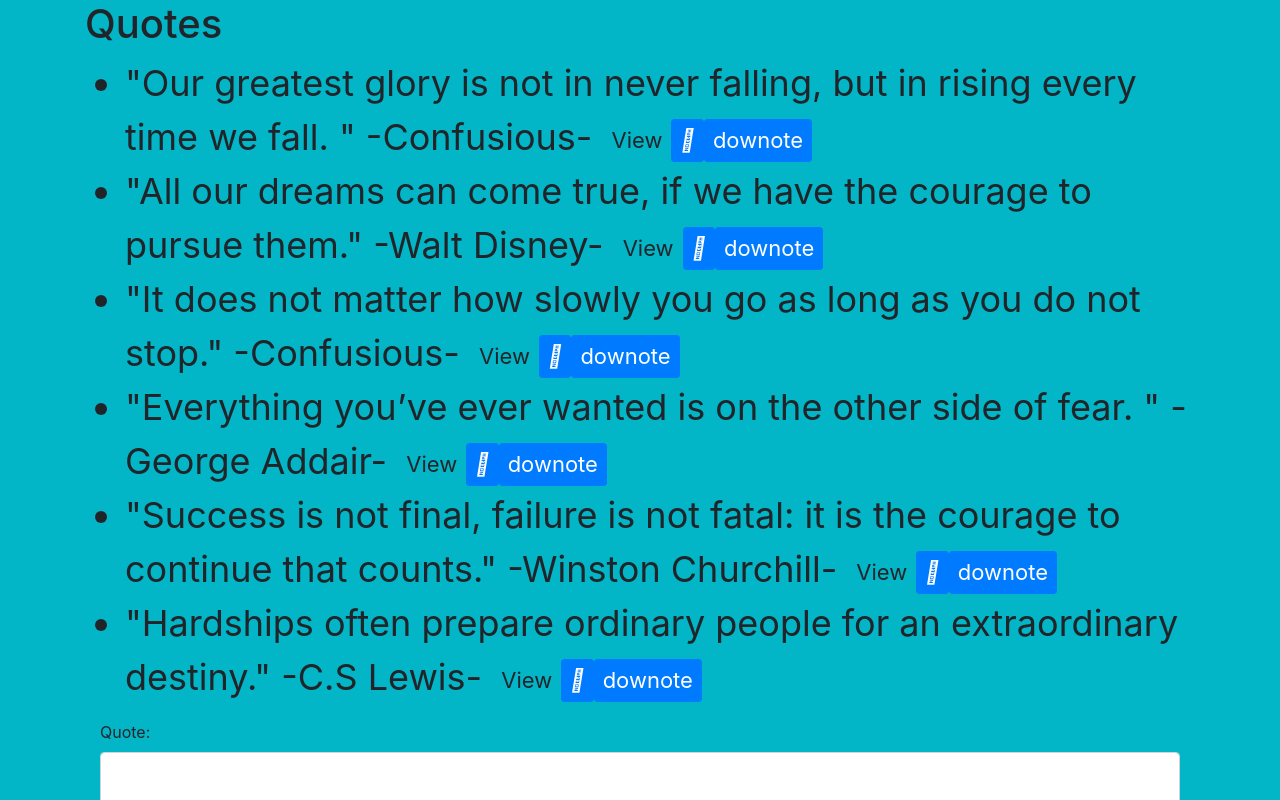
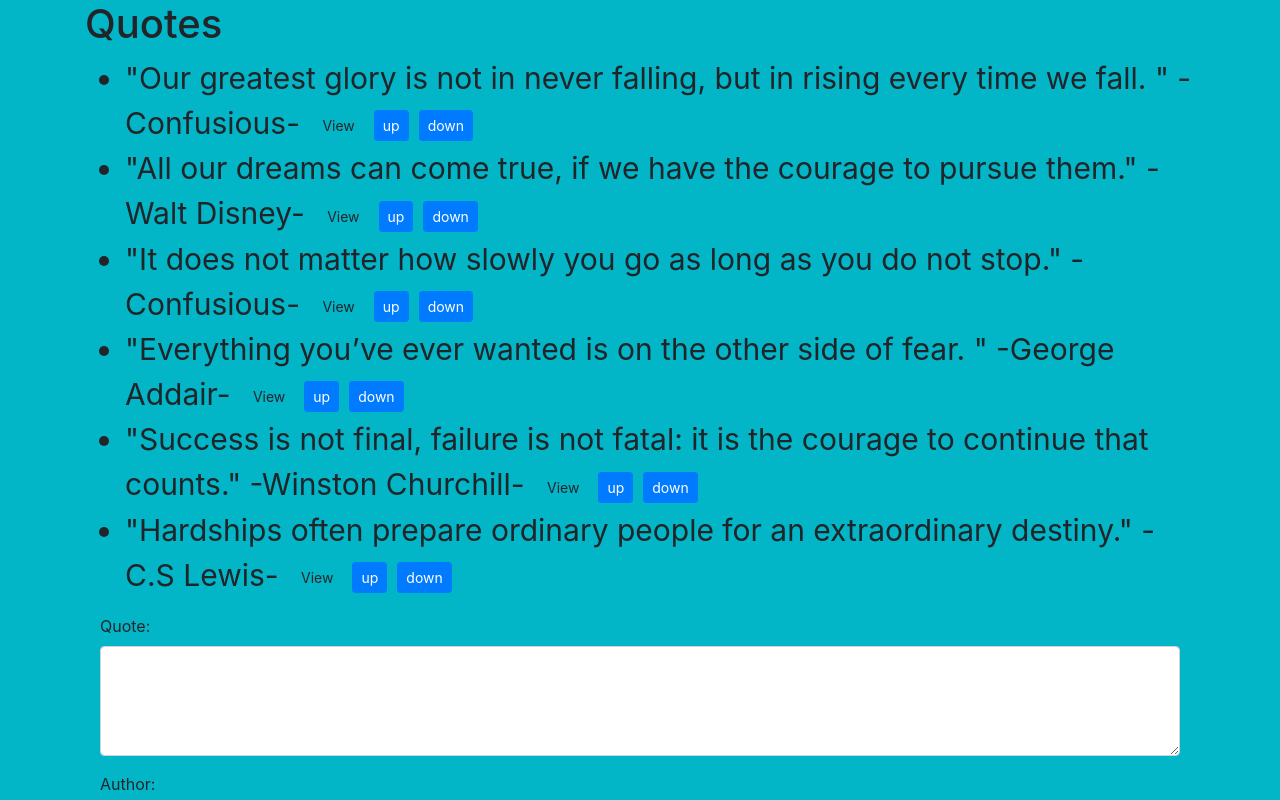
Before and after one commit to KageniJK/Quotes, an Angular app: page / in a window 1280 px wide. Shown: the top 800 px of the page. Built offline with nearby package versions, Linux system fonts and the light colour scheme.

Commit message:
made styling changes to buttons

```diff
--- a/src/app/quote-details/quote-details.component.html
+++ b/src/app/quote-details/quote-details.component.html
@@ -2,6 +2,5 @@
   {{quote.submitter}}
   Upvotes:{{quote.upvotes}}
   Downvotes:{{quote.downvotes}}
-  Overall Votes:{{quote.toatalVotes}}
   <button type="button" class="btn btn-sm btn-danger" (click) = "delete(true)">Delete Quote</button>
 </p>
--- a/src/app/quotes/quotes.component.css
+++ b/src/app/quotes/quotes.component.css
@@ -1,11 +1,7 @@
 li{
-  font-size: 36px;
+  font-size: 30px;
 }
 
-button{
-  font-size: 22px;
+button {
+  margin: 5px;
 }
-
-container{
-  background-color: rgb(20, 203, 251);
-}
--- a/src/app/quotes/quotes.component.html
+++ b/src/app/quotes/quotes.component.html
@@ -4,8 +4,8 @@
 </div>
   <ul>
     <li *ngFor='let quote of quoted;let i = index'>"{{quote.quote}}" -{{quote.author}}- <button class="btn btn-sm" type="button" (click)="toggleDetails(i)">View</button>
-    <button type="button" class="btn btn-sm btn-primary" (click)= "upVote(i)"><i class="fas fa-thumbs-up"></i></button>
-    <button type="button" class="btn btn-sm btn-primary" (click)= "downVote(i)">downote</button>
+    <button type="button" class="btn btn-sm btn-primary" (click)= "upVote(i)">up</button>
+    <button type="button" class="btn btn-sm btn-primary" (click)= "downVote(i)">down</button>
     <app-quote-details *ngIf="quote.showDescription" [quote]='quote' (isComplete)= 'quoteComplete($event,i)'></app-quote-details> </li>
   </ul>
 
```
